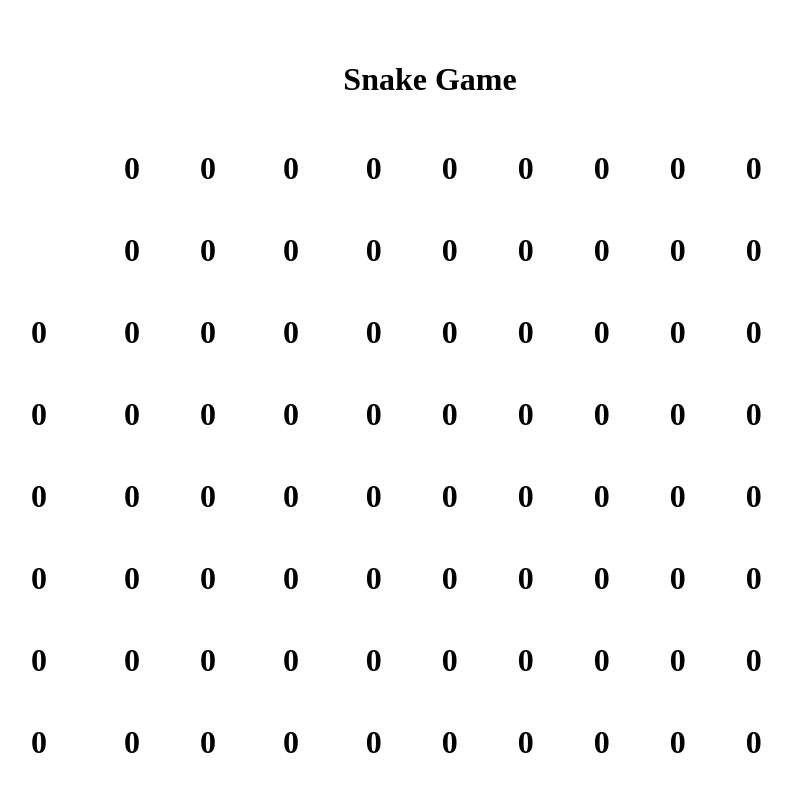
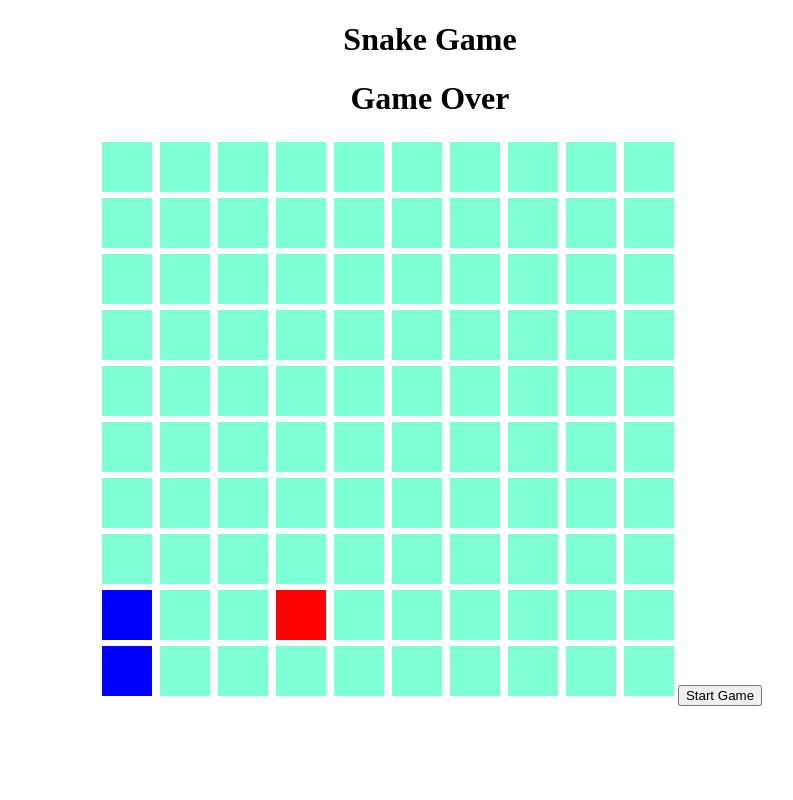
Before and after one commit to dylank03/react-snake-game, a React (Vite) app: page / in a window 1280 px wide. Shown: the top 800 px of the page, without its empty margins (210-1003 px from the left). Built offline with nearby package versions, Linux system fonts and the light colour scheme.

Commit message:
game over if snake hits the walls

```diff
--- a/src/App.css
+++ b/src/App.css
@@ -1,7 +1,4 @@
 #root {
-  max-width: 1280px;
-  margin: 0 auto;
-  padding: 2rem;
   text-align: center;
 }
 
@@ -10,14 +7,20 @@
 }
 
 .empty-cell{
-    margin: 15px;
-    padding: 15px;
+    margin: 2px;
+    padding: 2px;
 }
 
-empty-square{
+.empty-square{
     height: 50px;
-    width: 50ox;
+    width: 50px;
     background-color: aquamarine;
+}
+
+.food{
+  height: 50px;
+  width: 50px;
+  background-color: red;
 }
 
 .snake-body{
--- a/src/Snake.jsx
+++ b/src/Snake.jsx
@@ -2,36 +2,38 @@ import { useEffect, useState } from "react"
 import SnakeClass from "./snakeClass"
 
 const Snake = ()=>{
-    const [grid, setGrid] = useState(new Array(10).fill(0).map(row => new Array(10).fill(0)))
+    const [grid, setGrid] = useState(new Array(10).fill(<div className="empty-square"/>).map(row => new Array(10).fill(<div className="empty-square"/>)))
     const snakeObj = new SnakeClass(0)
+    const [gameOver,setGameOver] = useState(false)
     let direction = 'ArrowDown'
     let food = {x: Math.floor(Math.random()*9), y: Math.floor(Math.random()*9)}
 
 
     function updateGrid(){
         setGrid((grid)=>{
-            grid = new Array(10).fill().map(row => new Array(10).fill(0))
+            grid = new Array(10).fill(<div className="empty-square"/>).map(row => new Array(10).fill(<div className="empty-square"/>))
             for(let i = 0; i < snakeObj.body.length; i++){
                 grid[snakeObj.body[i].x].splice(snakeObj.body[i].y,1,<div className="snake-body"/>)
             }
-            grid[food.x].splice(food.y,1, <div>@</div>)
+            grid[food.x].splice(food.y,1, <div className="food"/>)
             return grid
         })
     }
 
     let lastRenderTime = 0
-    const snakeSpeed = 2
+    const snakeSpeed = 8
 
 
     function main(currentTime) {
 
         window.addEventListener('keydown', (e)=>{
-            console.log(e.key)
             direction = e.key
-            console.log(direction)
         })
 
+        if(snakeObj.body[0].y<=9 && snakeObj.body[0].y>=0 && snakeObj.body[0].x <= 9 && snakeObj.body[0].x >=0){
         window.requestAnimationFrame(main)
+        }
+
         const secondsSinceLastRender = (currentTime - lastRenderTime) / 1000
         if (secondsSinceLastRender < 1 / snakeSpeed) return
 
@@ -44,27 +46,30 @@ const Snake = ()=>{
         if(snakeObj.body[0].y<=9 && snakeObj.body[0].y>=0 && snakeObj.body[0].x <= 9 && snakeObj.body[0].x >=0){
             updateGrid()
         }
-
+        else{
+            setGameOver(true)
+        }
         lastRenderTime = currentTime
 
       }
 
+
       useEffect(()=>{
         setGrid((grid)=>{
-            grid = new Array(10).fill(0).map(row => new Array(10).fill(0))
-            grid[snakeObj.body[0].x].splice(snakeObj.body[0].y,1,<div>*_*</div>)
+            grid = new Array(10).fill(<div className="empty-square"/>).map(row => new Array(10).fill(<div className="empty-square"/>))
+            grid[snakeObj.body[0].x].splice(snakeObj.body[0].y,1,<div className="snake-body"/>)
             return grid
         })
         window.requestAnimationFrame(main)
       },[])
 
 
-
-    return grid.map((row, RowPos)=>{
+    return <>{gameOver ? <h1>Game Over</h1> : null}{grid.map((row, RowPos)=>{
         return <div key={RowPos} className="row">{row.map((cell, cellPos)=>{
             return(<h1 key = {cellPos} className="empty-cell">{cell}</h1>)
         })}</div>
-    })
+    })}</>
+
 }
 
 export default Snake
--- a/src/snakeClass.js
+++ b/src/snakeClass.js
@@ -20,7 +20,6 @@ class SnakeClass {
         else if(direction === 'ArrowUp'){
             return this.body[0].y -= 1
         }
-        console.log(this.body)
     }
     grow(){
         return this.body.push(this.body[this.body.length-1])
```
